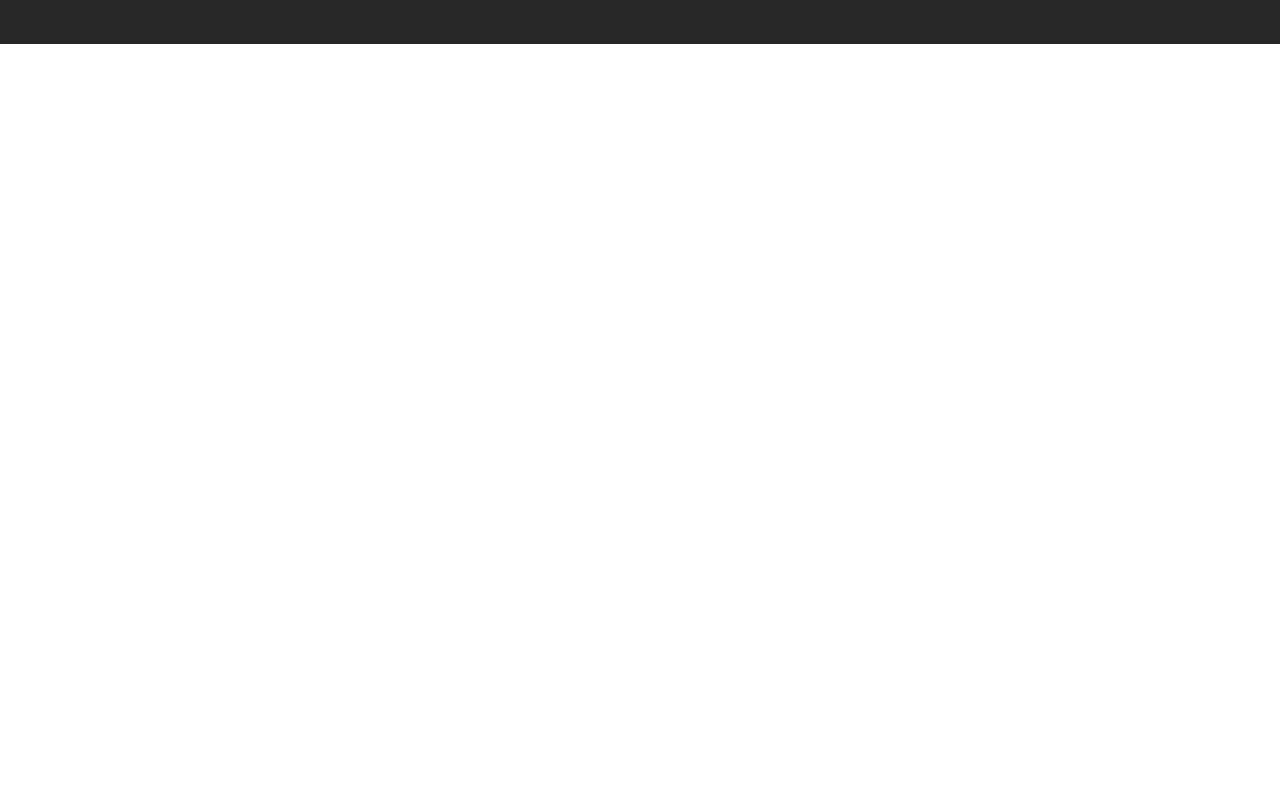
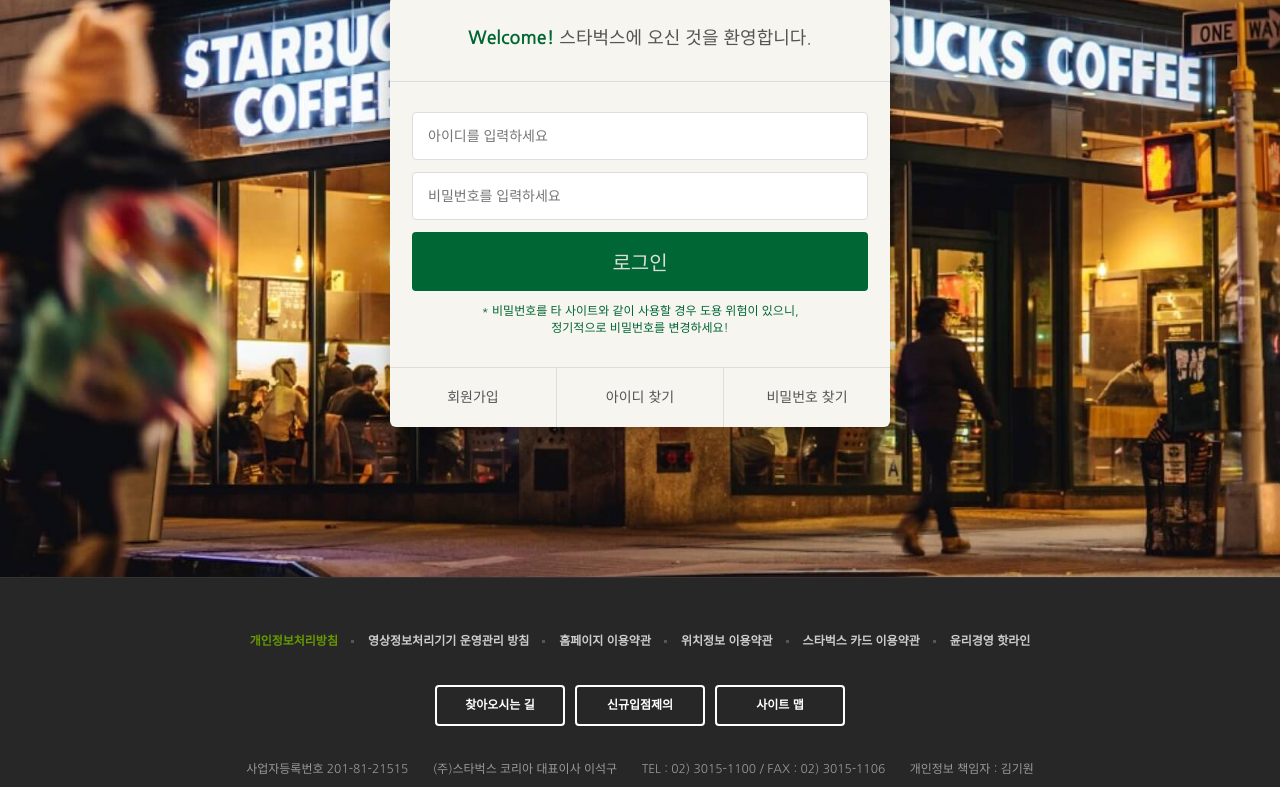
Before and after one commit to YoungCow-code/startbucks, a plain HTML site: page signin/index.html in a window 1280 px wide. Shown: the part 290-1077 px from the top of the page. Before the commit the page ends 800 px from the top, so only its background shows below. Drawn offline with nearby package versions, Linux system fonts and the light colour scheme.

Commit message:
로그인 페이지 완성

```diff
--- /dev/null
+++ b/CSS/signin.css
@@ -0,0 +1,81 @@
+.signin {
+    margin-top: 120px;
+    padding: 100px 0 150px;
+    background-image: url("../images/signin_bg.jpg");
+    background-repeat: no-repeat;
+    background-position: center;
+    background-attachment: fixed;
+    background-size: cover;
+}
+
+.signin h1{
+    color: #fff;
+    font-size: 30px;
+    font-weight: 700;
+    text-align: center;
+    margin-bottom: 24px;
+}
+
+.signin__card {
+    width: 500px;
+    margin: 0 auto;
+    border-radius: 6px;
+    background-color: #f6f5f0;
+    box-shadow: 2px 2px 20px rgba(0, 0, 0, .3);
+    color: #555;
+}
+
+.signin__card h2{
+    padding: 30px;
+    font-size: 18px;
+    text-align: center;
+    border-bottom: 1px solid #ddd;
+}
+.signin__card h2 strong{
+    color: #063;
+    font-weight: 700;
+}
+.signin__card form{
+    padding: 30px 22px;
+}
+.signin__card form input{
+    width: 100%;
+    margin-bottom: 12px;
+    padding: 15px;
+    border: 1px solid #ddd;
+    border-radius: 4px;
+    outline: none;
+    box-sizing: border-box;
+    font-size: 14px;
+}
+.signin__card form [type="submit"]{
+    background-color: #063;
+    border: none;
+    color: #ddd;
+    font-size: 20px;
+    cursor: pointer;
+}
+.signin__card form p{
+    color: #063;
+    font-size: 12px;
+    text-align: center;
+}
+.signin__card .actions{
+    display: flex;
+    border-top: 1px solid #ddd;
+}
+.signin__card .actions a{
+    flex-grow: 1;
+    flex-basis: 0;
+    text-align: center;
+    padding: 20px;
+    color: #555;
+    font-size: 14px;
+    border-right: 1px solid #ddd;
+}
+.signin__card .actions a:last-child{
+    border-right: none;
+}
+.signin__card .actions a:hover{
+    text-decoration: underline;
+}
--- a/signin/index.html
+++ b/signin/index.html
@@ -27,6 +27,7 @@
   <link href="https://fonts.googleapis.com/css2?family=Nanum+Gothic:wght@400;700&display=swap" rel="stylesheet">
   <link rel="stylesheet" href="https://fonts.googleapis.com/icon?family=Material+Icons">
   <link rel="stylesheet" href="../CSS/common.css">
+  <link rel="stylesheet" href="../CSS/signin.css">
 
   <script defer src="../JS/common.js"></script>
 
@@ -368,7 +369,26 @@
   </header>
 
   <section class="signin">
-
+    <h1>로그인</h1>
+    <div class="signin__card">
+        <h2>
+            <strong>Welcome!</strong> 스타벅스에 오신 것을 환영합니다.
+        </h2>
+        <form>
+            <input type="text" placeholder="아이디를 입력하세요">
+            <input type="password" placeholder="비밀번호를 입력하세요">
+            <input type="submit" value="로그인">
+            <p>
+                * 비밀번호를 타 사이트와 같이 사용할 경우 도용 위험이 있으니, <br />
+                정기적으로 비밀번호를 변경하세요!
+            </p>
+        </form>
+        <div class="actions">
+            <a href="javascript:void(0)">회원가입</a>
+            <a href="javascript:void(0)">아이디 찾기</a>
+            <a href="javascript:void(0)">비밀번호 찾기</a>
+        </div>
+    </div>
   </section>
 
   <!-- FOOTER -->
```
